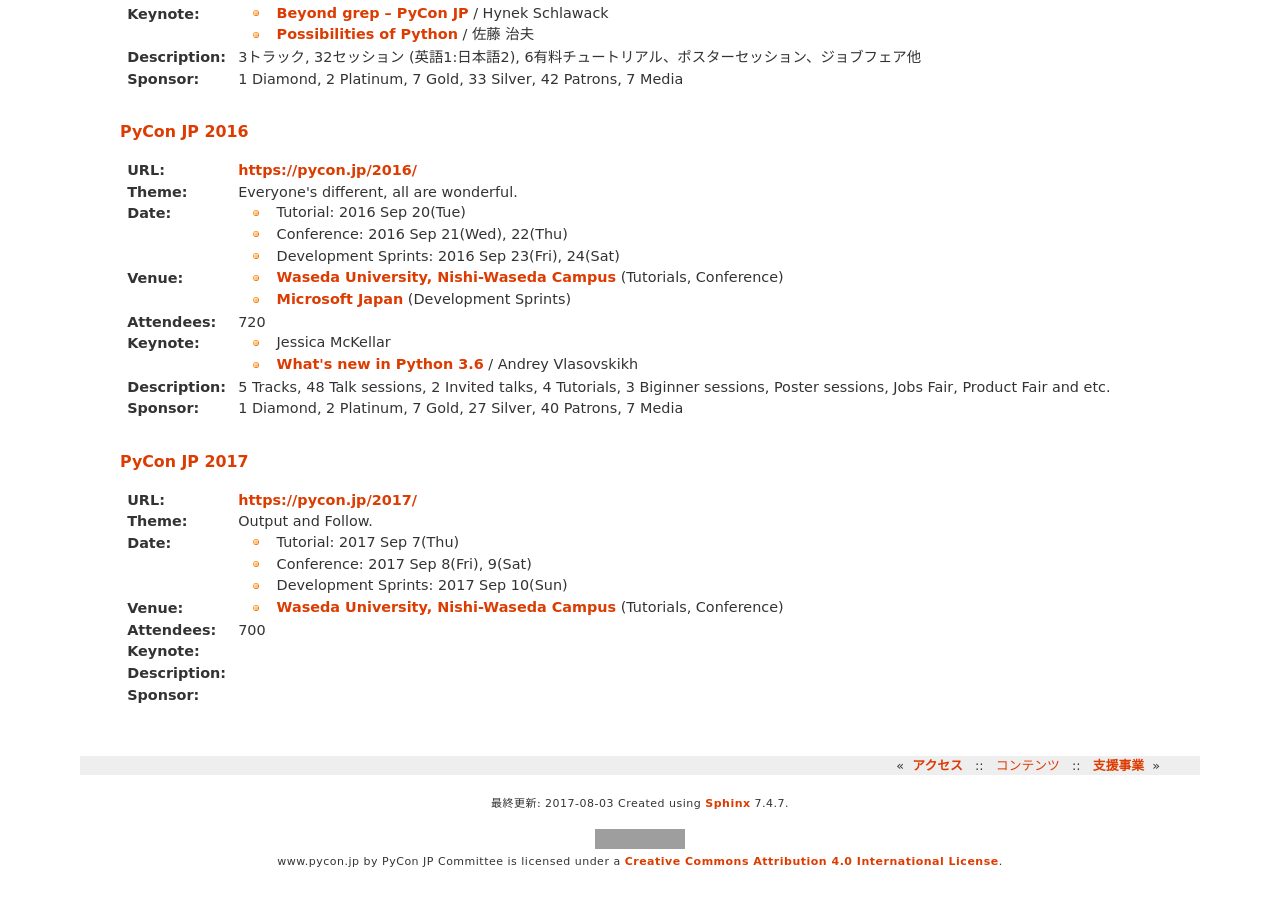
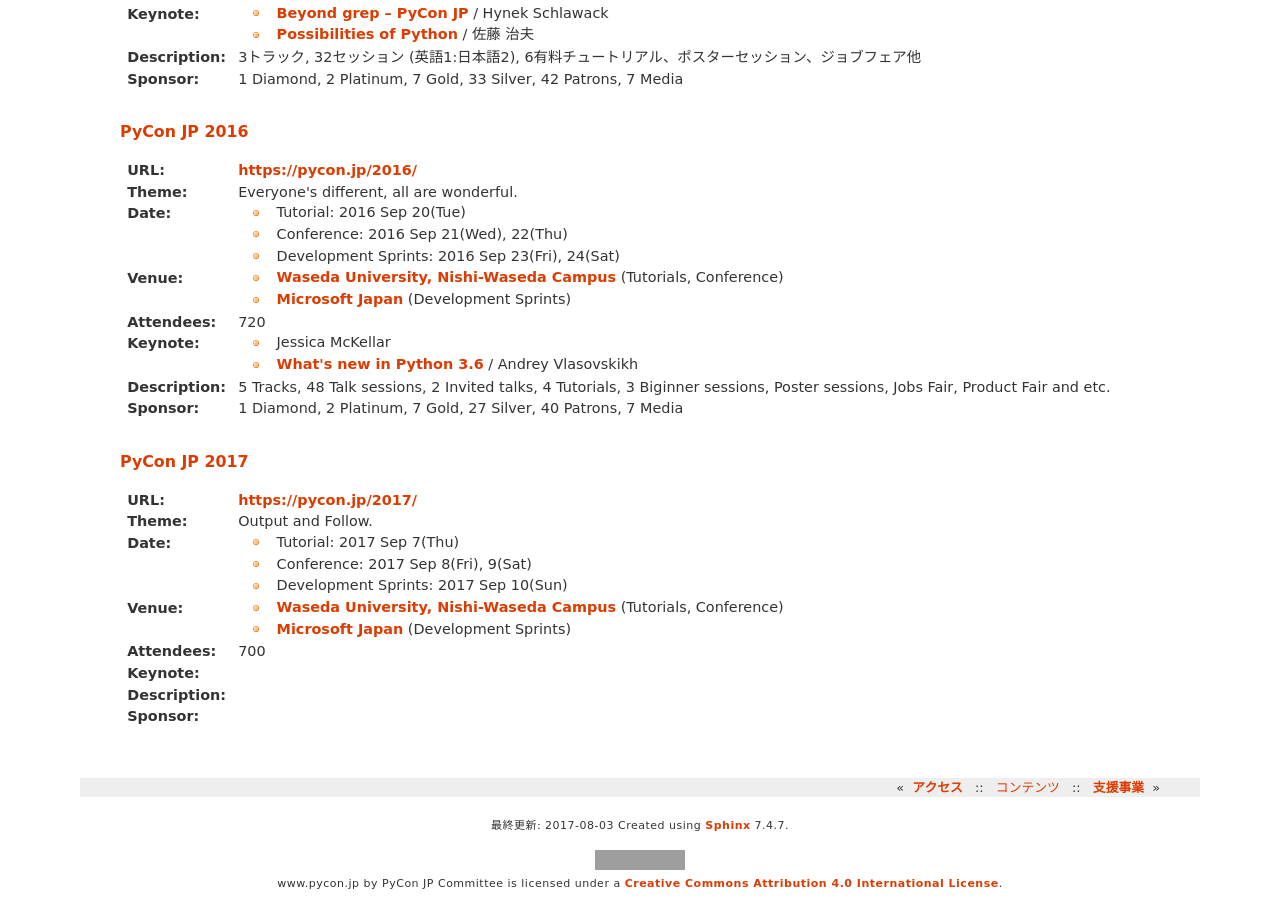
Before and after one commit to pyconjp/www.pycon.jp, a Sphinx documentation site: the page built from source/organizer/index.rst, in a window 1280 px wide and 900 px high, scrolled down 2887 px. Built offline with Sphinx 7.4.7, drawn with Linux system fonts in a browser that asks for light colours; before the commit the page ends 3766 px from its top, so only the background shows below that; grey boxes are pictures that could not be loaded.

Commit message:
add PyCon JP Sprints

```diff
--- a/source/organizer/index.rst
+++ b/source/organizer/index.rst
@@ -162,6 +162,7 @@
   - Development Sprints: 2017 Sep 10(Sun)
 :Venue:
   - `Waseda University, Nishi-Waseda Campus <https://www.waseda.jp/top/access/nishiwaseda-campus>`_ (Tutorials, Conference)
+  - `Microsoft Japan <https://www.microsoft.com/>`_ (Development Sprints)
 :Attendees: 700
 :Keynote:
 :Description:
```
